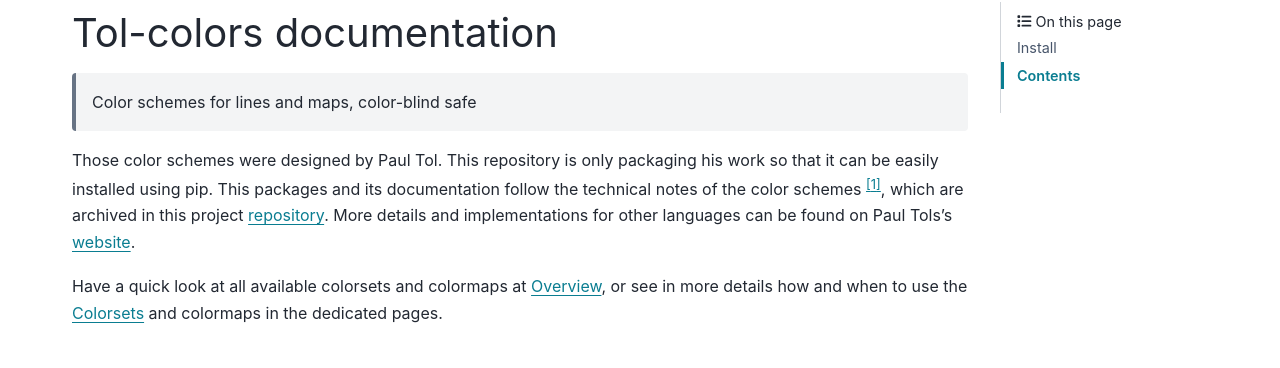
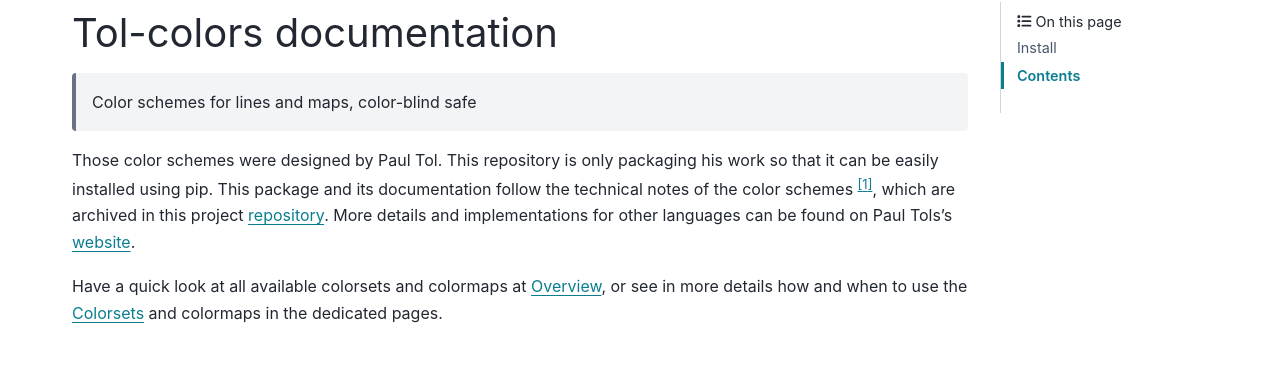
Before and after one commit to Descanonge/tol_colors, a Sphinx documentation site: the page built from docs/source/index.rst, in a window 1280 px wide and 900 px high. Shown: the part 94-462 px from the top of the window. Built offline with Sphinx 7.4.7 and the PyData theme 0.15.4, drawn with Linux system fonts in a browser that asks for light colours; pages that are not in the unit, such as notebooks, are missing from menus; the version number could not be read and is left out.

Commit message:
Fix typo

```diff
--- a/docs/source/index.rst
+++ b/docs/source/index.rst
@@ -12,7 +12,7 @@ Tol-colors documentation
    Color schemes for lines and maps, color-blind safe
 
 Those color schemes were designed by Paul Tol. This repository is only packaging
-his work so that it can be easily installed using pip. This packages and its
+his work so that it can be easily installed using pip. This package and its
 documentation follow the technical notes of the color schemes [#tech]_, which
 are archived in this project `repository
 <https://github.com/Descanonge/tol_colors/blob/master/docs/technical_notes.pdf>`__.
```
Also changed, not shown: README.md (+1 -1 lines).
